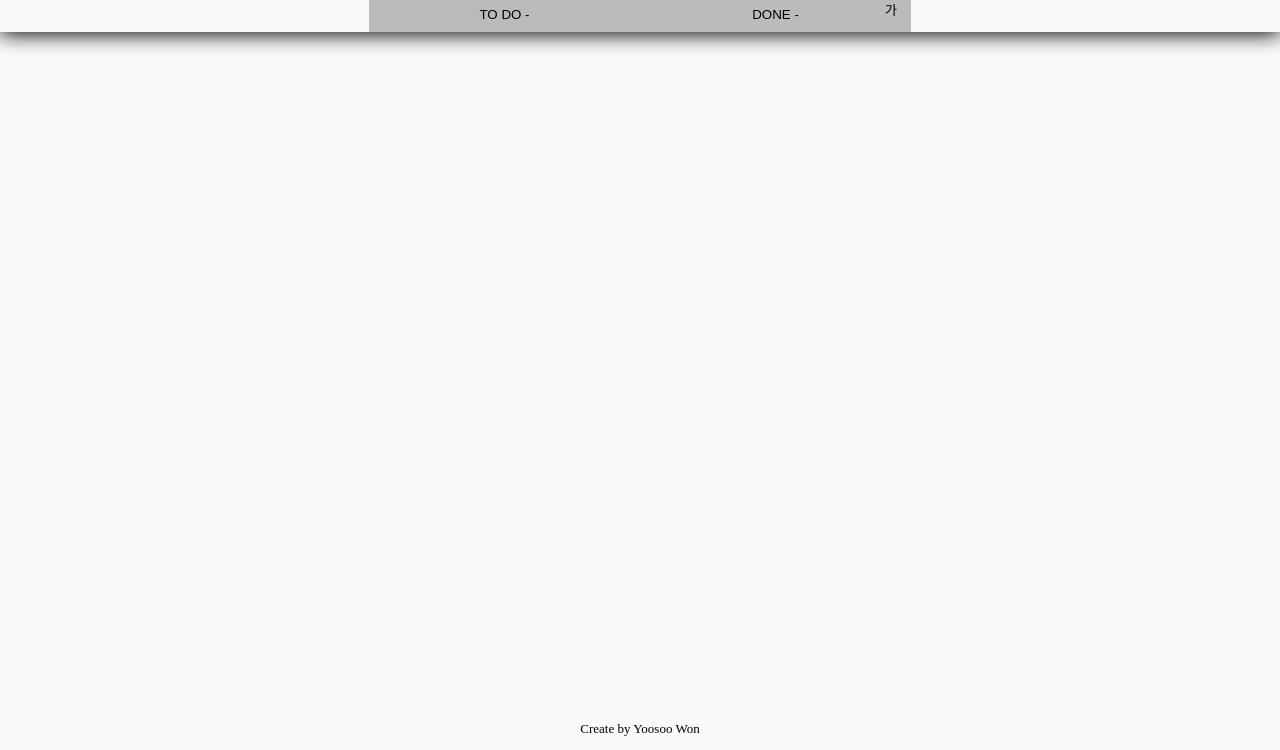
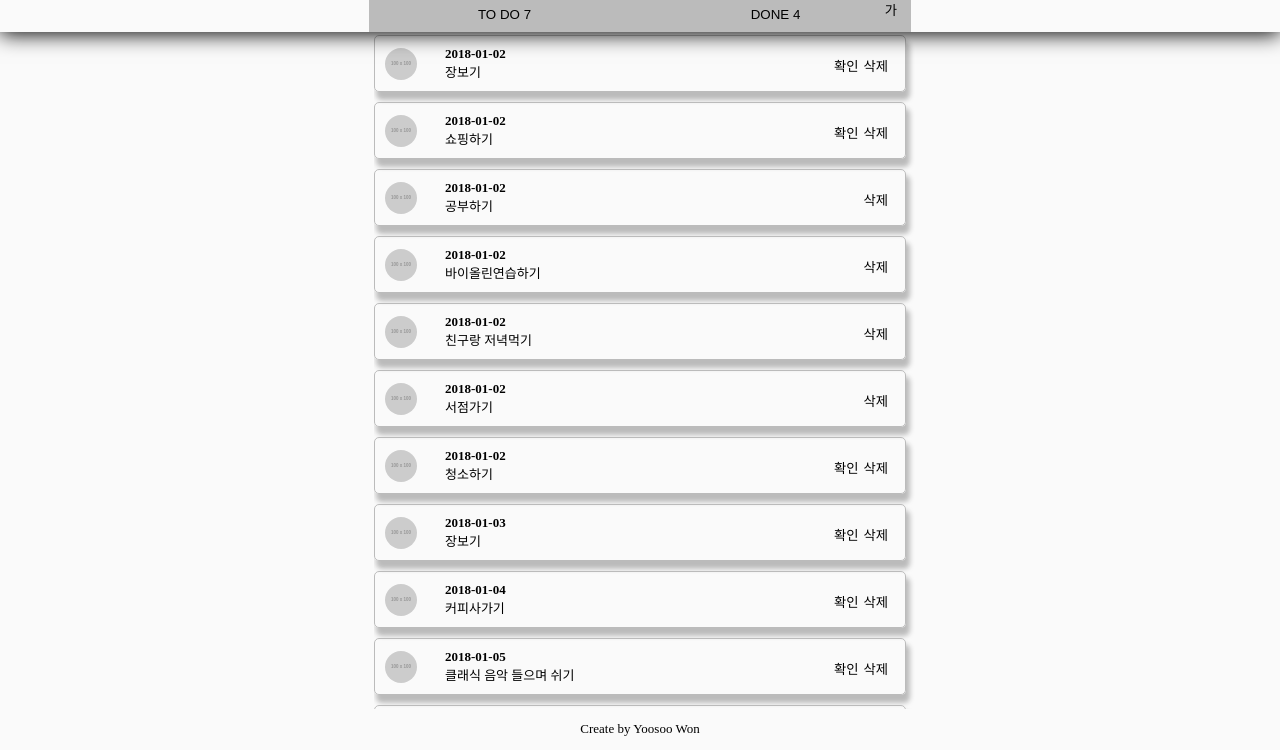
Before and after one commit to yoosoo-won/todo-list, a plain HTML site: page index.html in a window 1280 px wide. Shown: the part 50-800 px from the top of the page. Drawn offline with Linux system fonts and the light colour scheme; placeholder pictures from the web are drawn by us.

Commit message:
bugfix: index.js -> app.js

```diff
--- a/index.html
+++ b/index.html
@@ -43,7 +43,7 @@
 <script src="js/core/view.js"></script>
 <script src="js/components/todo-item.js"></script>
 <script src="js/components/todo-list.js"></script>
-<script src="js/index.js"></script>
+<script src="js/app.js"></script>
 <script>
   'use strict';
   var app = new App();
```
